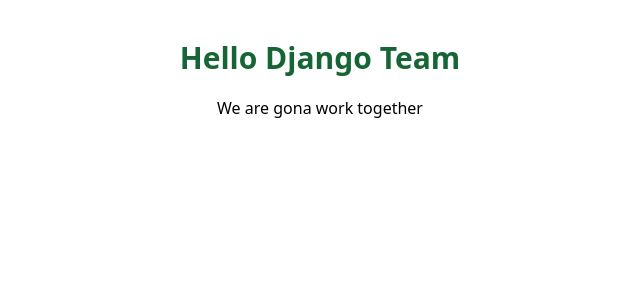
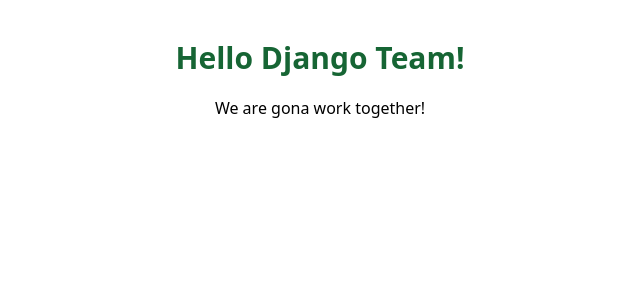
Before and after one commit to WelcomeToTheDjango/VotaExpress, a Django app: page /enquetes/ in a window 1280 px wide. Shown: the top 300 px of the page, without its empty margins (320-960 px from the left). Run offline with Django 4.2, Linux system fonts and the light colour scheme; style sheets or scripts are compiled from the project's sources.

Commit message:
feat(templates): Emphasis to text

```diff
--- a/enquetes/templates/enquetes/home.html
+++ b/enquetes/templates/enquetes/home.html
@@ -3,6 +3,6 @@
 {% block title %}Home{% endblock title %}
 
 {% block content %}
-<h1 class="mt-10 text-3xl text-center text-green-800 font-semibold">Hello Django Team</h1>
-<p class="text-center mt-5">We are gona work together</p>
+<h1 class="mt-10 text-3xl text-center text-green-800 font-semibold">Hello Django Team!</h1>
+<p class="text-center mt-5">We are gona work together!</p>
 {% endblock content %}
```
